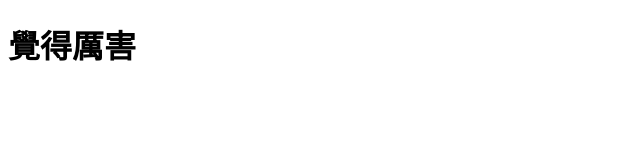
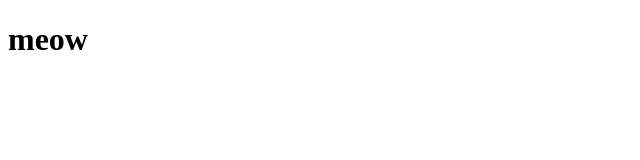
Before and after one commit to xinchen-8/xinchen-8.github.io, a plain HTML site: page index.html in a window 1280 px wide. Shown: the whole page, without its empty margins (0-640 px from the left). Drawn offline with Linux system fonts and the light colour scheme.

Commit message:
for test meow

```diff
--- a/index.html
+++ b/index.html
@@ -2,9 +2,9 @@
 <html>
   <head>
     <meta charset="utf-8">
-    <title>你好，GitHub</title>
+    <title>chuni's blog</title>
   </head>
   <body>
-    <h1>覺得厲害</h1>
+    <h1>meow</h1>
   </body>
 </html>
```
